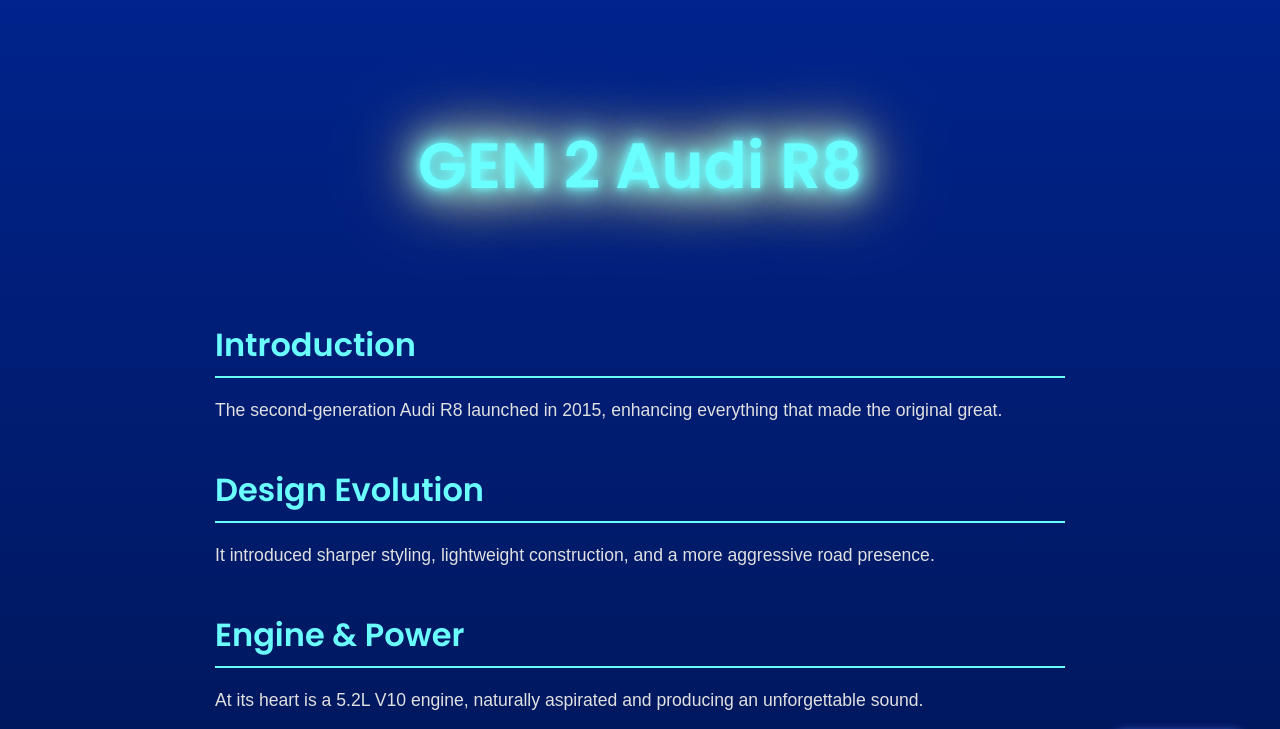
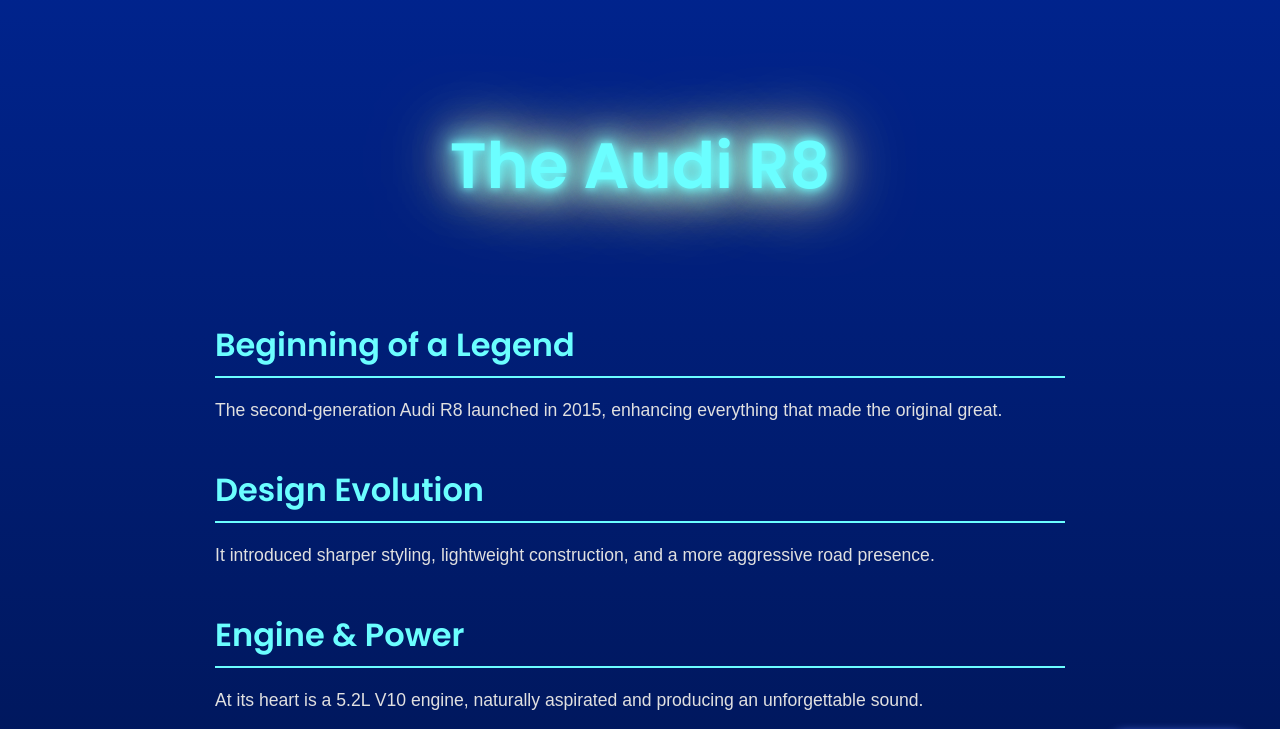
Before and after one commit to lr100537/my-website-4, a plain HTML site: page index.html in a window 1280 px wide. Shown: the top 729 px of the page. Drawn offline with Linux system fonts and the light colour scheme.

Commit message:
Update index.html

```diff
--- a/index.html
+++ b/index.html
@@ -256,12 +256,12 @@
 <body>
 
   <header id="top">
-    <h1>GEN 2 Audi R8</h1>
+    <h1>The Audi R8</h1>
   </header>
 
   <main>
     <section>
-      <h2>Introduction</h2>
+      <h2>Beginning of a Legend</h2>
       <p>The second-generation Audi R8 launched in 2015, enhancing everything that made the original great.</p>
     </section>
 
```
